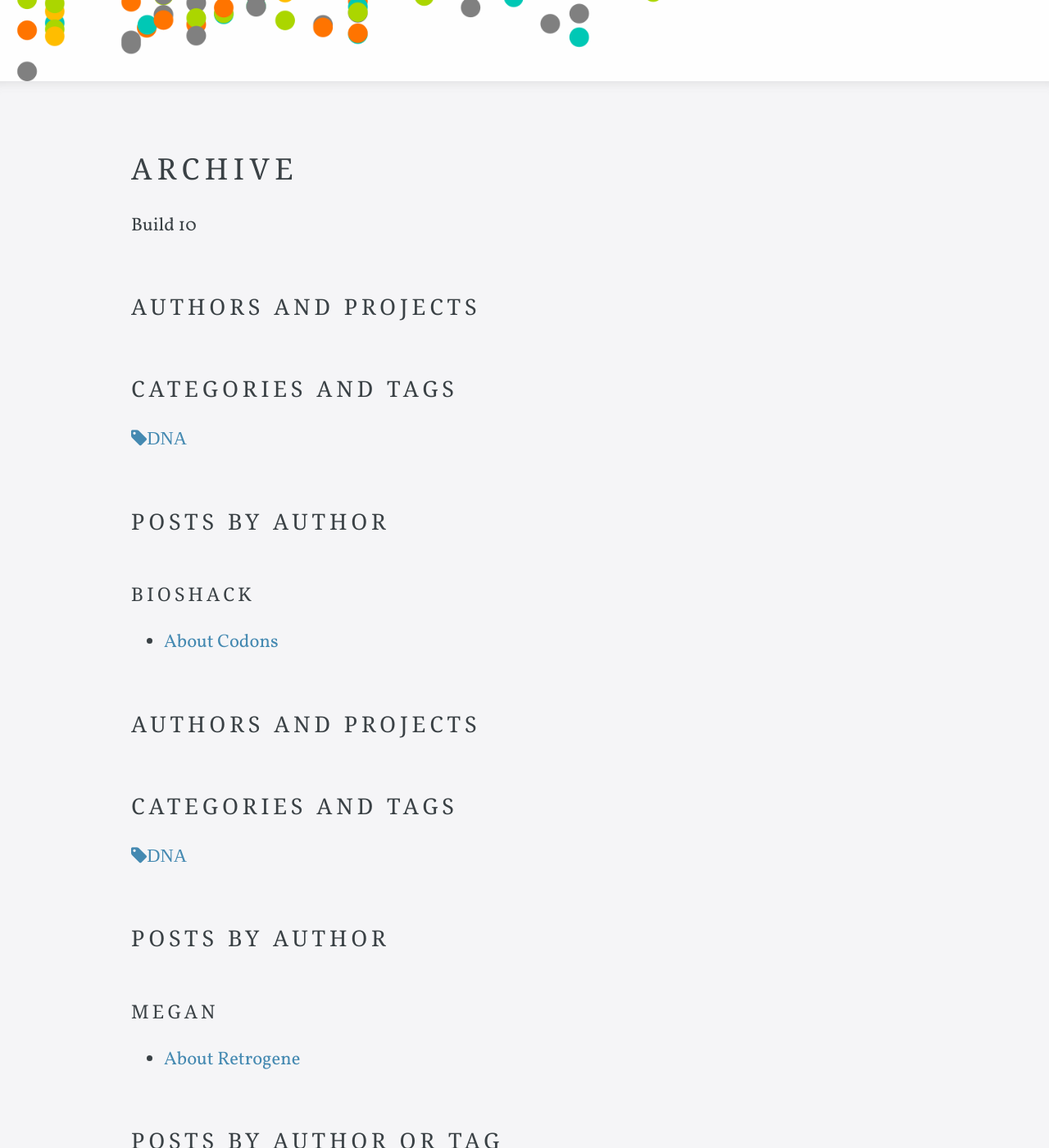
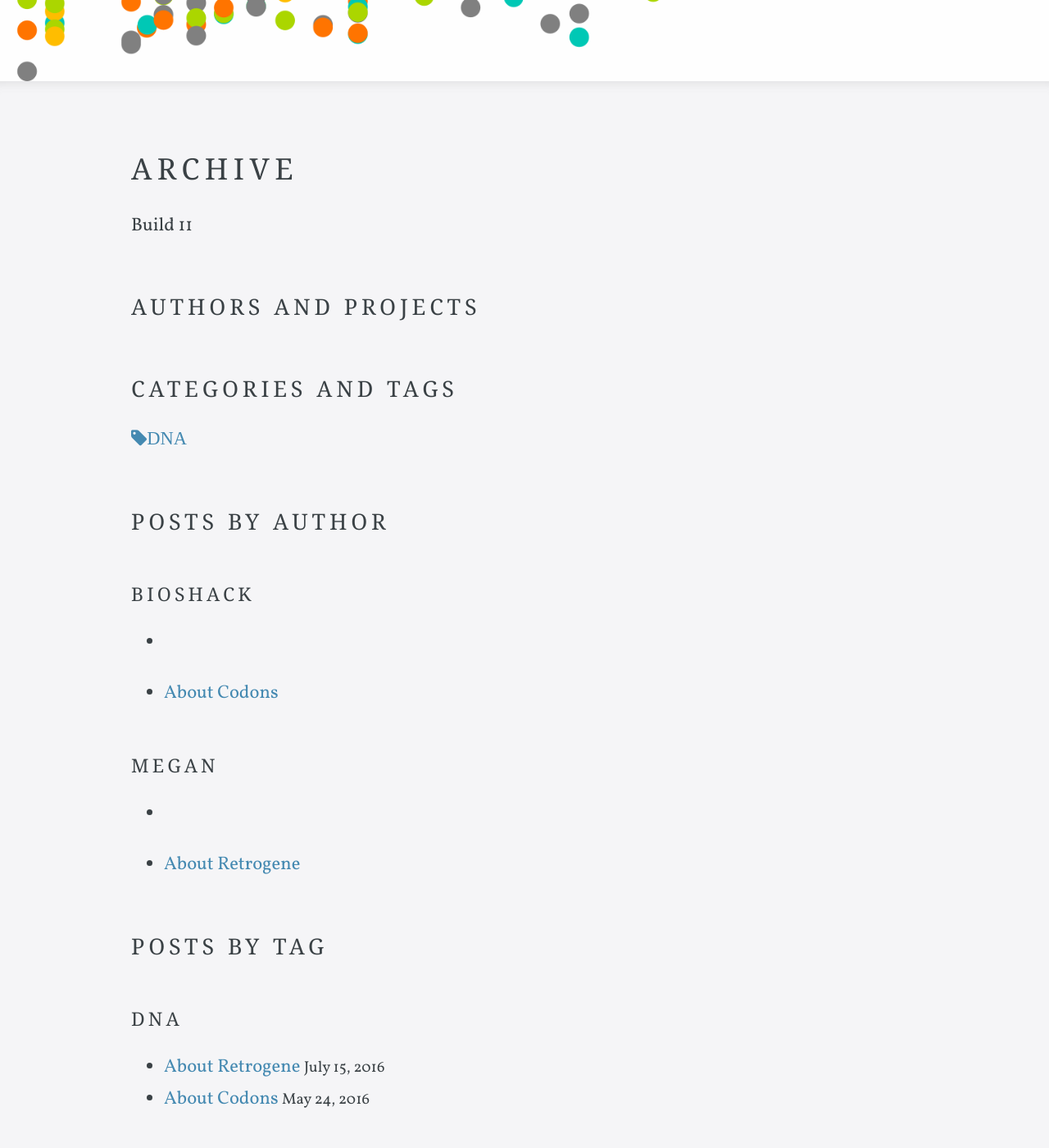
Before and after one commit to bioshack/d8a, a Jekyll site: the page built from pages/archive.html, in a window 1280 px wide and 1400 px high, scrolled down 321 px. Shown: the whole window at 82% size. Built offline with Jekyll 4.4.1, drawn with Linux system fonts in a browser that asks for light colours; some web fonts are replaced.

Commit message:
Minor edits

```diff
--- a/pages/archive.html
+++ b/pages/archive.html
@@ -8,18 +8,16 @@ show_in_navigation: false
 ---
 
 <p>
-  Build 10
+  Build 11
 </p>
 
 {% capture rawauthors %}{% for post in site.posts %}{% if post.author %}{{ post.author }}|{% endif %}{% endfor %}{% endcapture %}
 {% assign authors = rawauthors | split:'|' | sort %}
 
-{% for author in authors %}
-  {% capture rawposts %}{% for post in site.posts %}{% if post.author == author %}{{ post.title }}*{{ post.url }}|{% endif %}{% endfor %}{% endcapture %}
-  {% assign posts = rawposts | split:'|' | sort %}
+{% capture rawprojects %}{% for post in site.posts %}{% if post.project %}{{ post.project }}|{% endif %}{% endfor %}{% endcapture %}
+{% assign projects = rawprojects | split:'|' | sort %}
 
 <h3>Authors and Projects</h3>
-
 <p>
   {% for category in site.categories %}
     <a href="#{{ category[0] | slugify }}" class="fa fa-tag">{{ category[0] }}</a> &nbsp;
@@ -27,7 +25,6 @@ show_in_navigation: false
 </p>
 
 <h3>Categories and Tags</h3>
-
 <p>
   {% for tag in site.tags %}
     <a href="#{{ tag[0] | slugify }}" class="fa fa-tag">{{ tag[0] }}</a> &nbsp;
@@ -35,7 +32,13 @@ show_in_navigation: false
 </p>
 
 <h3>Posts by Author</h3>
-
+{% for author in authors %}
+  {% capture rawposts %}
+    {% for post in site.posts %}
+      {% if post.author == author %}{{ post.title }}*{{ post.url }}|{% endif %}
+    {% endfor %}
+  {% endcapture %}
+  {% assign posts = rawposts | split:'|' | sort %}
   <h4 id="{{ author | downcase }}-ref">{{ author }}</h4>
   {% for post in posts %}
     <ul>
@@ -45,23 +48,7 @@ show_in_navigation: false
   {% endfor %}
 {% endfor %}
 
-
-
-<h3>Posts by Author or Tag</h3>
-
-{% for category in site.categories %}
-  <h4 id="{{ category[0] | slugify }}">{{ category[0] }}</h4>
-    <ul>
-      {% for post in category[1] %}
-        <li>
-          <a href="{{ post.url }}">{{ post.title }}</a>
-          <small> {{ post.date | date: '%B %d, %Y' }}</small>
-        </li>
-      {% endfor %}
-    </ul>
-{% endfor %}
-
-
+<h3>Posts by Tag</h3>
 {% for tag in site.tags %}
   <h4 id="{{ tag[0] | slugify }}">{{ tag[0] }}</h4>
   <ul>
```
Lines whose indentation alone changed are shown as unchanged.
